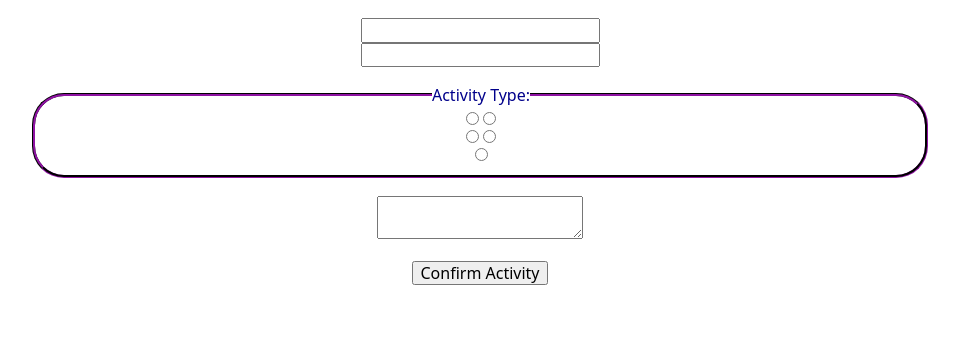
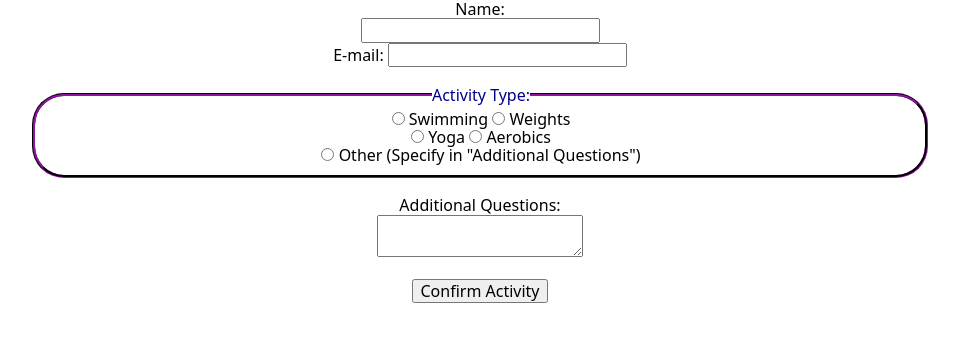
Before and after one commit to swic-cis-177/mt-project-studentloganbutler, a website: page index.html in a window 1280 px wide. Shown: the whole page, without its empty margins (160-1119 px from the left). Drawn offline with nearby package versions, Linux system fonts and the light colour scheme.

Commit message:
Put labels back in their rightful place.

```diff
--- a/style.css
+++ b/style.css
@@ -2,12 +2,6 @@ form {
   display: flex;
   margin: 10vmin;
   width: 550px;
-}
-
-label {
-  left: -9999px;
-  position: absolute;
-  top: -9999px;
 }
 
 button:focus,
```
Also changed, not shown: index.html (+1 -1 lines).
